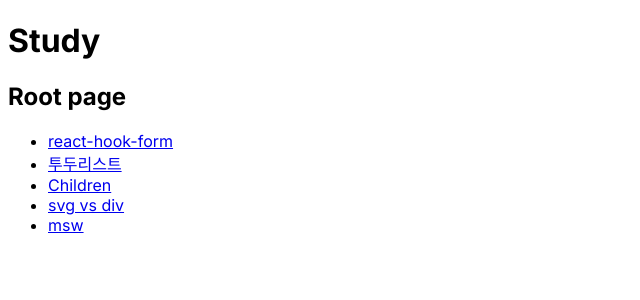
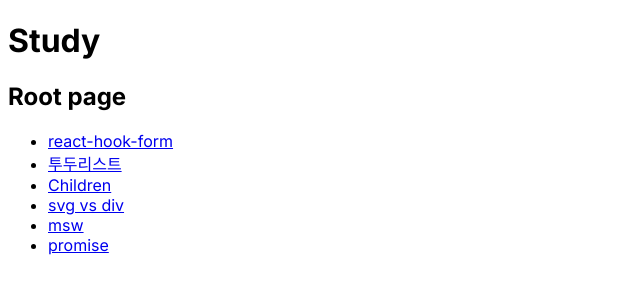
Before and after one commit to so1gging/study-fr, a Next.js app: page / in a window 1280 px wide. Shown: the top 300 px of the page, without its empty margins (0-640 px from the left). Built offline with nearby package versions, Linux system fonts and the light colour scheme.

Commit message:
:lipstick: add promise sample page

```diff
--- a/app/page.tsx
+++ b/app/page.tsx
@@ -20,6 +20,9 @@ export default function Home() {
         <li>
           <Link href="./msw">msw</Link>
         </li>
+        <li>
+          <Link href="./promise">promise</Link>
+        </li>
       </ul>
     </div>
   )
--- /dev/null
+++ b/app/promise/page.tsx
@@ -0,0 +1,3 @@
+export default function Page() {
+  return <div>promise</div>
+}
```
